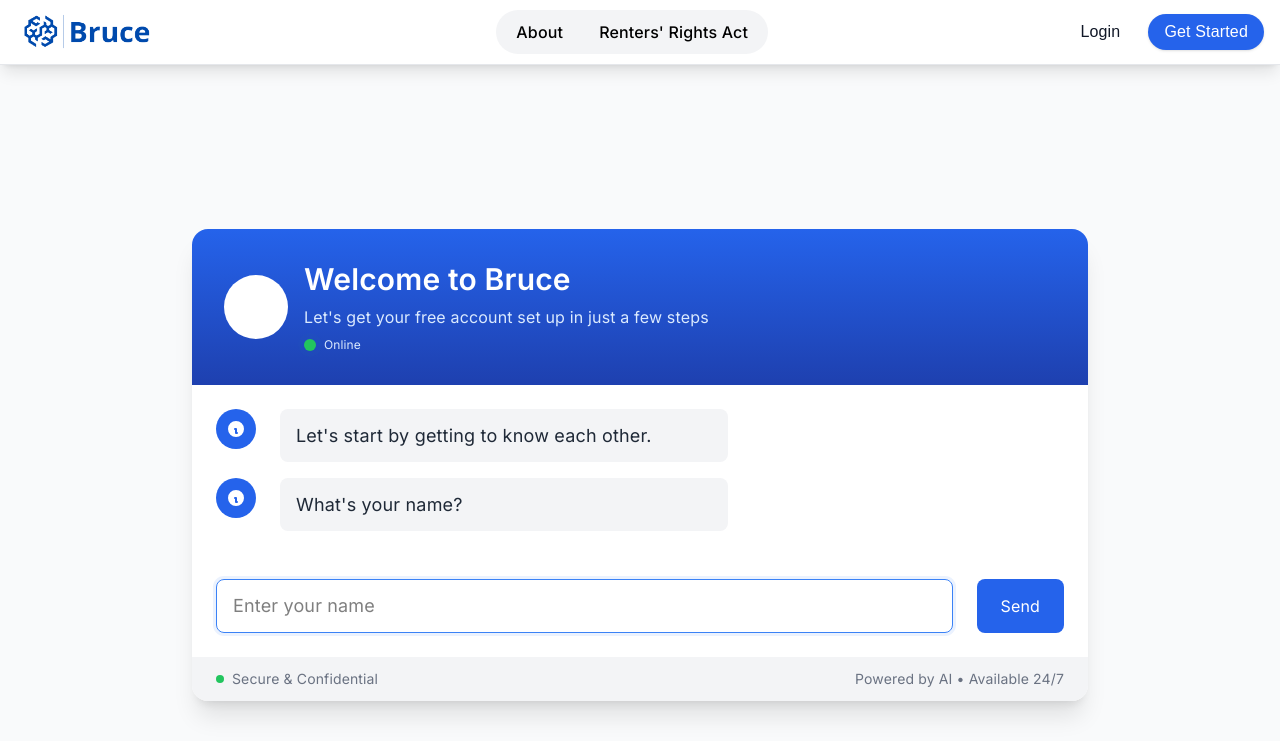
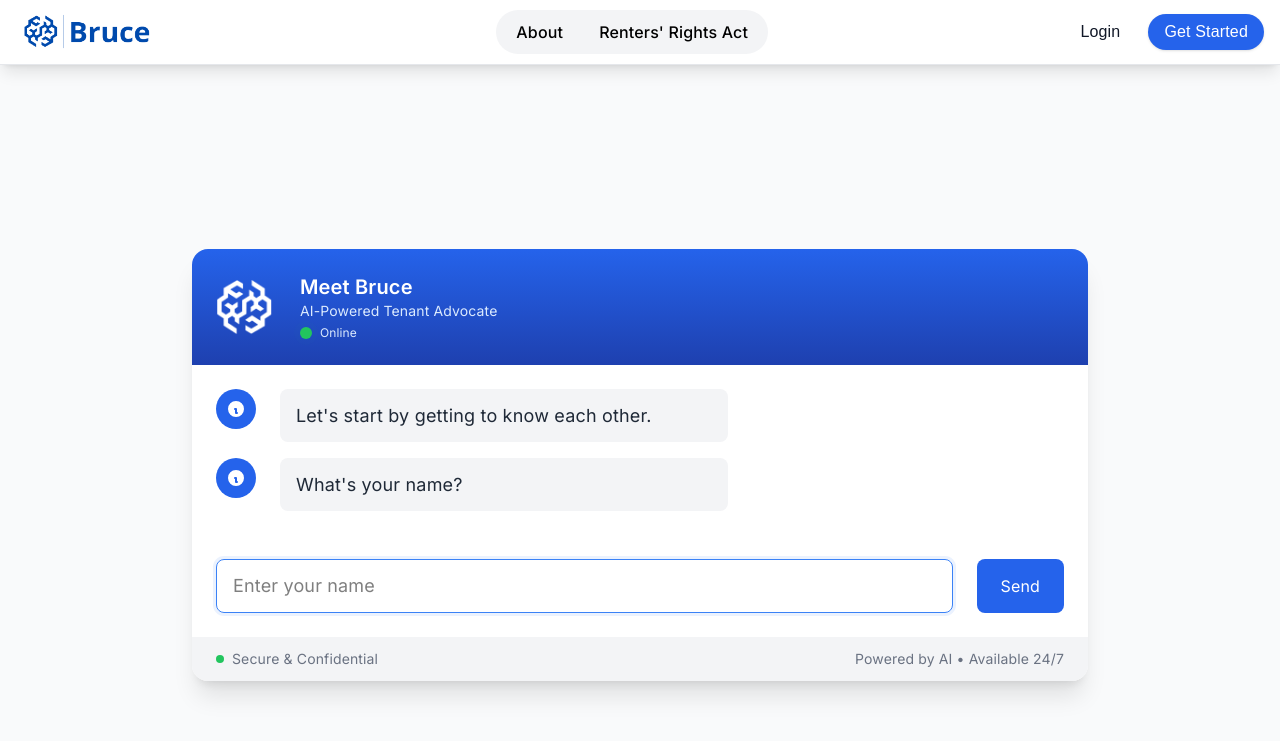
Before and after one commit to proptechpioneer/meetbruce, a Django app: page /onboarding/ in a window 1280 px wide. Shown: the top 741 px of the page. Run offline with Django 5.2, Linux system fonts and the light colour scheme; style sheets or scripts are compiled from the project's sources; some web fonts are replaced.

Commit message:
Update headers with white icon, standardize home and onboarding headers

```diff
--- a/application/templates/home.html
+++ b/application/templates/home.html
@@ -12,8 +12,8 @@
                 <!-- Header -->
                 <div class="bg-linear-to-r from-blue-600 to-blue-800 text-white p-4 md:p-6 shrink-0">
                     <div class="flex items-center space-x-3 md:space-x-4">
-                        <div class="w-10 h-10 md:w-12 md:h-12 bg-blue-200 rounded-full flex items-center justify-center">
-                            <span class="text-xl md:text-2xl"></span>
+                        <div class="w-12 h-12 md:w-14 md:h-14 flex items-center justify-center">
+                            <img src="{% static 'images/whiteicon.png' %}" alt="Bruce Icon" class="w-12 h-12 md:w-14 md:h-14">
                         </div>
                         <div>
                             <h1 class="text-xl md:text-2xl font-bold">Meet Bruce</h1>
--- a/application/templates/onboarding.html
+++ b/application/templates/onboarding.html
@@ -8,17 +8,15 @@
         <div class="w-full max-w-4xl">
             <div class="bg-white rounded-2xl shadow-xl overflow-hidden flex flex-col" style="max-height: 90vh;">
                 <!-- Header -->
-                <div class="bg-linear-to-r from-blue-600 to-blue-800 text-white p-8 shrink-0">
-                    <div class="flex items-center space-x-4">
-                        <div class="w-16 h-16 bg-white bg-opacity-20 rounded-full flex items-center justify-center">
-                            <svg class="w-8 h-8 text-white" fill="currentColor" viewBox="0 0 20 20">
-                                <path d="M9 12l2 2 4-4m6 2a9 9 0 11-18 0 9 9 0 0118 0z"/>
-                            </svg>
+                <div class="bg-linear-to-r from-blue-600 to-blue-800 text-white p-4 md:p-6 shrink-0">
+                    <div class="flex items-center space-x-3 md:space-x-4">
+                        <div class="w-12 h-12 md:w-14 md:h-14 flex items-center justify-center">
+                            <img src="{% static 'images/whiteicon.png' %}" alt="Bruce Icon" class="w-12 h-12 md:w-14 md:h-14">
                         </div>
                         <div>
-                            <h1 class="text-3xl font-bold">Welcome to Bruce</h1>
-                            <p class="text-blue-100 mt-2">Let's get your free account set up in just a few steps</p>
-                            <div class="flex items-center mt-2">
+                            <h1 class="text-xl md:text-2xl font-bold">Meet Bruce</h1>
+                            <p class="text-blue-100 text-sm md:text-base">AI-Powered Tenant Advocate</p>
+                            <div class="flex items-center mt-1">
                                 <div style="position: relative; display: inline-flex; height: 12px; width: 12px;">
                                     <span style="position: absolute; display: inline-flex; height: 100%; width: 100%; border-radius: 50%; background-color: rgb(74, 222, 128); opacity: 0.75; animation: ping 1s cubic-bezier(0, 0, 0.2, 1) infinite;"></span>
                                     <span style="position: relative; display: inline-flex; border-radius: 50%; height: 12px; width: 12px; background-color: rgb(34, 197, 94);"></span>
```
Also changed, not shown: application/static/images/whiteicon.png (added).
